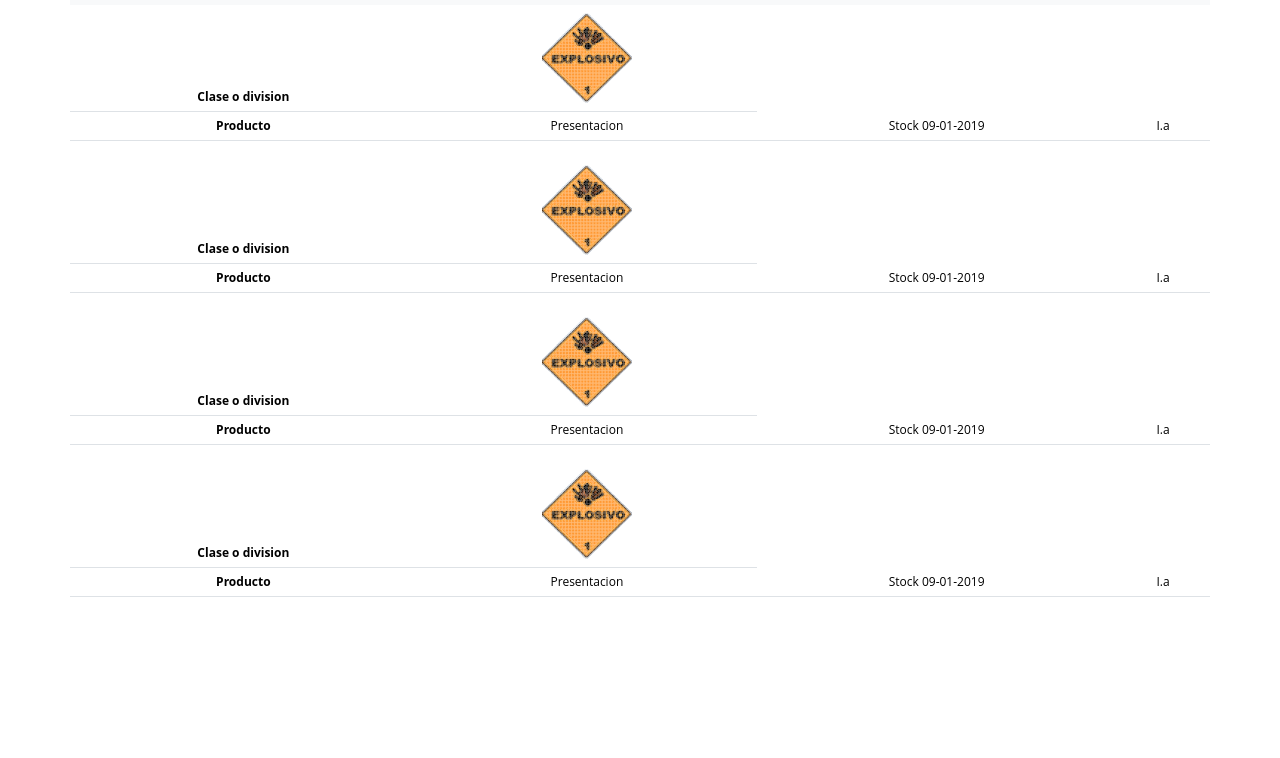
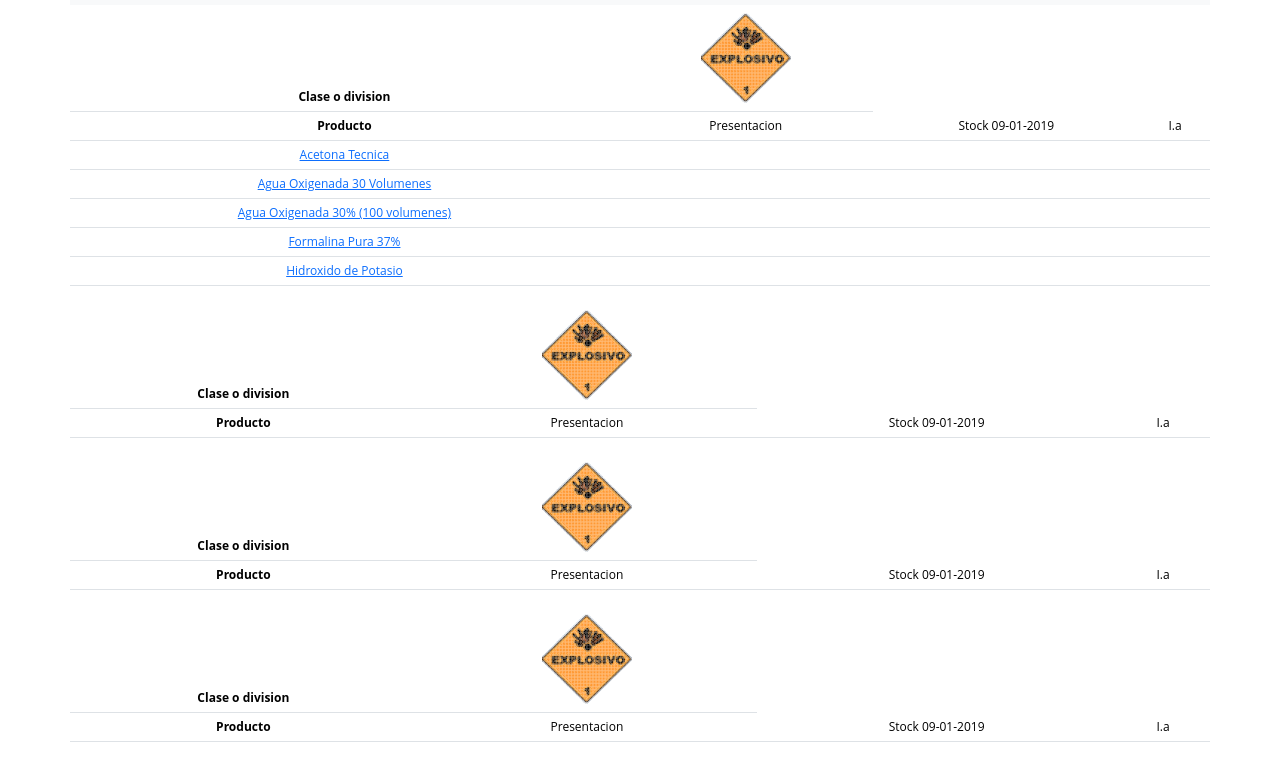
Before and after one commit to fco-vasquez/Emergencia-Digital-2.0, a plain HTML site: page MaitenesPiso1Bodega.html in a window 1280 px wide. Shown: the part 172-930 px from the top of the page. Before the commit the page ends 800 px from the top, so only its background shows below. Drawn offline with Linux system fonts and the light colour scheme.

Commit message:
Bodega Medecina Veterinaria

```diff
--- a/MaitenesPiso1Bodega.html
+++ b/MaitenesPiso1Bodega.html
@@ -48,7 +48,40 @@
                     <td>I.a</td>
                   </tr>
                   <!--Sustancias INICIO-->
+                  <tr>
+                    <td><a href="Bodega Medicina Veterinaria/Acetona tecnica.pdf">Acetona Tecnica</a></td>
+                    <td></td>
+                    <td></td>
+                    <td></td>
+                  </tr>
 
+                  <tr>
+                    <td><a href="Bodega Medicina Veterinaria/Agua Oxigenada 30 vol.pdf">Agua Oxigenada 30 Volumenes</a></td>
+                    <td></td>
+                    <td></td>
+                    <td></td>
+                  </tr>
+
+                  <tr>
+                    <td><a href="Bodega Medicina Veterinaria/Agua oxigenada 30%.pdf">Agua Oxigenada 30% (100 volumenes)</a></td>
+                    <td></td>
+                    <td></td>
+                    <td></td>
+                  </tr>
+
+                  <tr>
+                    <td><a href="Bodega Medicina Veterinaria/Formalina Pura 37%.pdf">Formalina Pura 37%</a></td>
+                    <td></td>
+                    <td></td>
+                    <td></td>
+                  </tr>
+
+                  <tr>
+                    <td><a href="Bodega Medicina Veterinaria/Hidroxido de potasio.pdf">Hidroxido de Potasio</a></td>
+                    <td></td>
+                    <td></td>
+                    <td></td>
+                  </tr>
                   <!--Sustancias FIN-->
 
                 </tbody>
```
